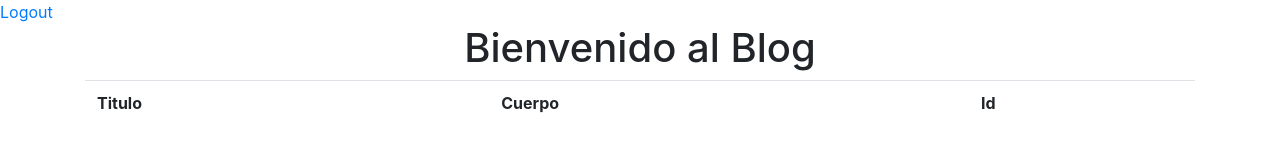
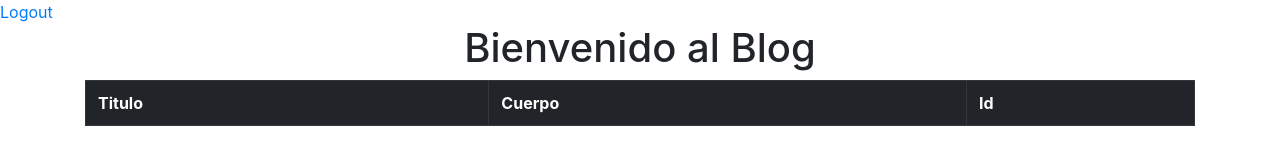
Before and after one commit to orelvi/BlogFrontEnd, a plain HTML site: page index.htm in a window 1280 px wide. Drawn offline with nearby package versions, Linux system fonts and the light colour scheme; no server answers; sample sign-in values are in the browser's storage.

Commit message:
Todo por hoy

```diff
--- a/index.htm
+++ b/index.htm
@@ -21,22 +21,21 @@
 
 
             }
-            else
-            {
+            else {
                 cargaPost();
             }
 
 
-            $("#logout").click(()=>{
+            $("#logout").click(() => {
                 var token = window.localStorage.getItem('token');
                 LoginApi.logout(token)
-                .then(function(data){
+                    .then(function (data) {
 
-                    window.localStorage.removeItem('token');
-                    window.location = 'login.htm';
+                        window.localStorage.removeItem('token');
+                        window.location = 'login.htm';
 
-                })
-                .catch(err=> console.log(err));
+                    })
+                    .catch(err => console.log(err));
 
 
             });
@@ -57,7 +56,7 @@
 
     <div>
 
-        <a href="#" id="logout">Logout</a>
+       <a href="#"  id="logout">Logout</a>
 
         <h1 style="text-align:center">Bienvenido al Blog</h1>
     </div>
@@ -65,7 +64,7 @@
 
     <div class="container">
 
-        <table class="table" id="tabla_Post">
+        <table class="table table-bordered table-dark " id="tabla_Post">
             <thead>
 
             </thead>
```
Also changed, not shown: 1 other file.
